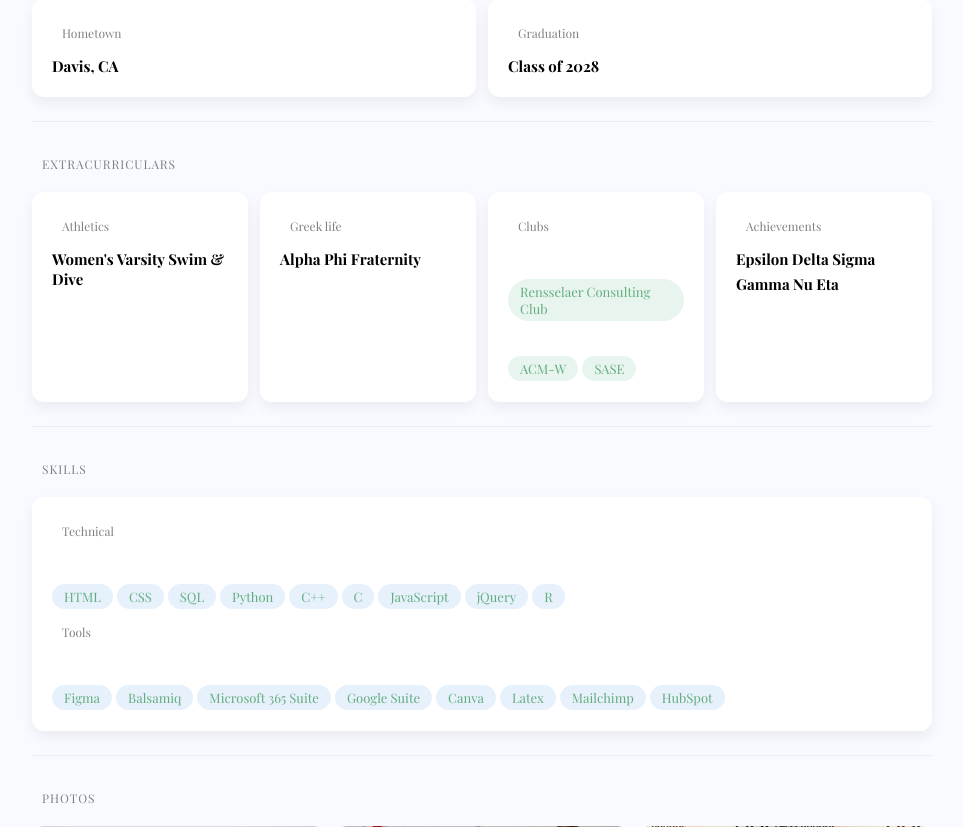
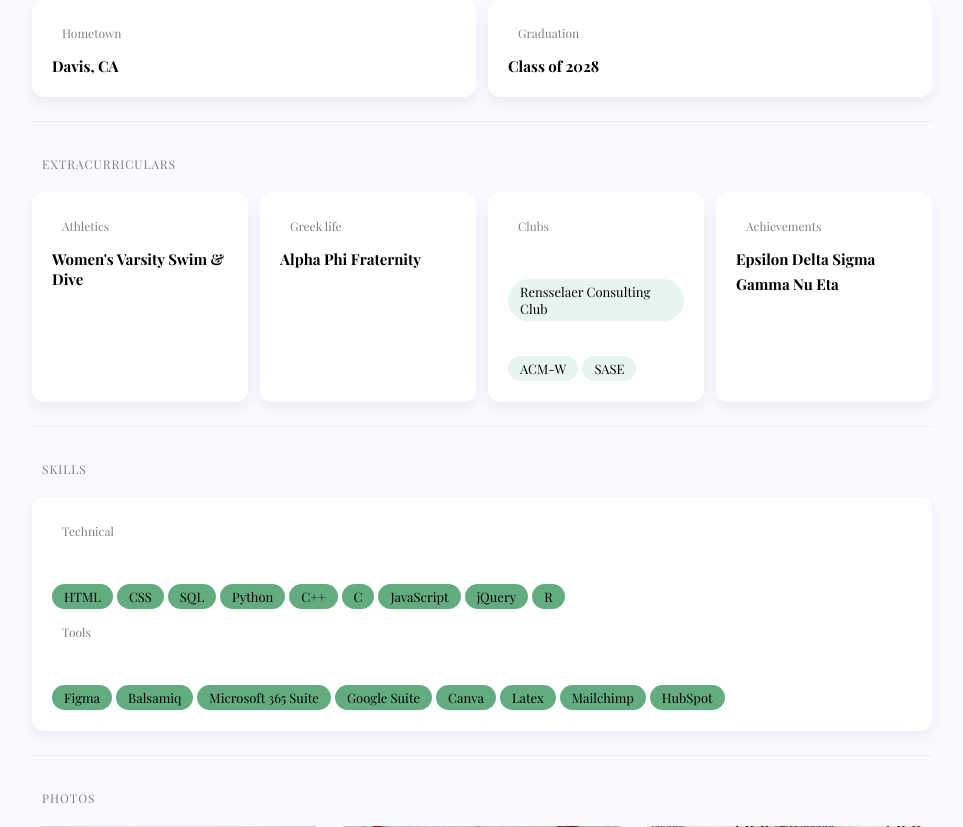
Before and after one commit to nanamichrysler/itws1100-chrysn, a PHP site: page /home.php in a window 1280 px wide. Shown: the part 718-1545 px from the top of the page, without its empty margins (158-1121 px from the left). Run offline with PHP 8.4, Linux system fonts and the light colour scheme; data that the repository does not hold is empty.

Commit message:
Update mySite.css

```diff
--- a/resources/mySite.css
+++ b/resources/mySite.css
@@ -721,14 +721,14 @@ pubDate {
   font-size: 13px;
   padding: 4px 12px;
   border-radius: 999px;
-  margin: 30 0 5px;
+  margin: 30px 0 5px;
   background: #e8f5ee;
-  color: #63AC7F;
+  color: black;
 }
 
 .about-tag.blue {
-  background: #e6f1fb;
-  color: #63AC7F;
+  background: #63AC7F;
+  color: black;
 }
 
 .about-divider {
```
